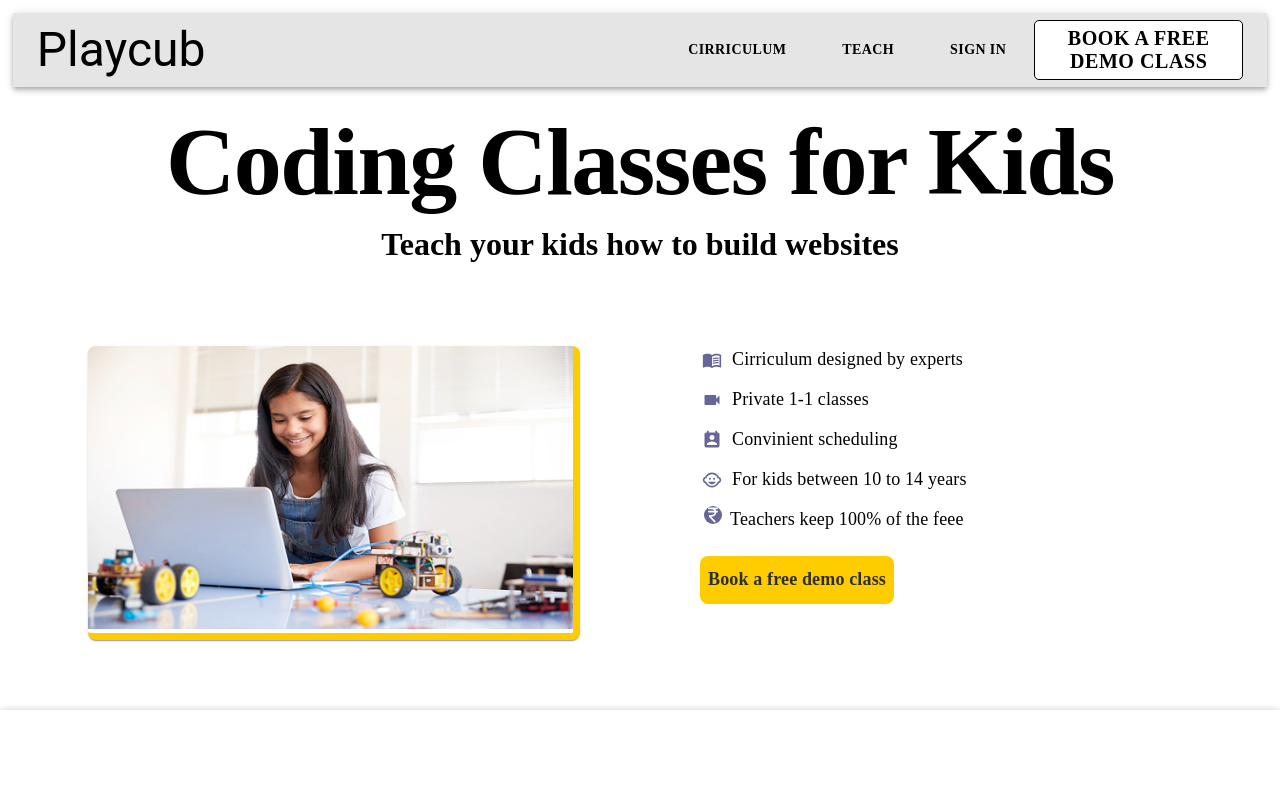
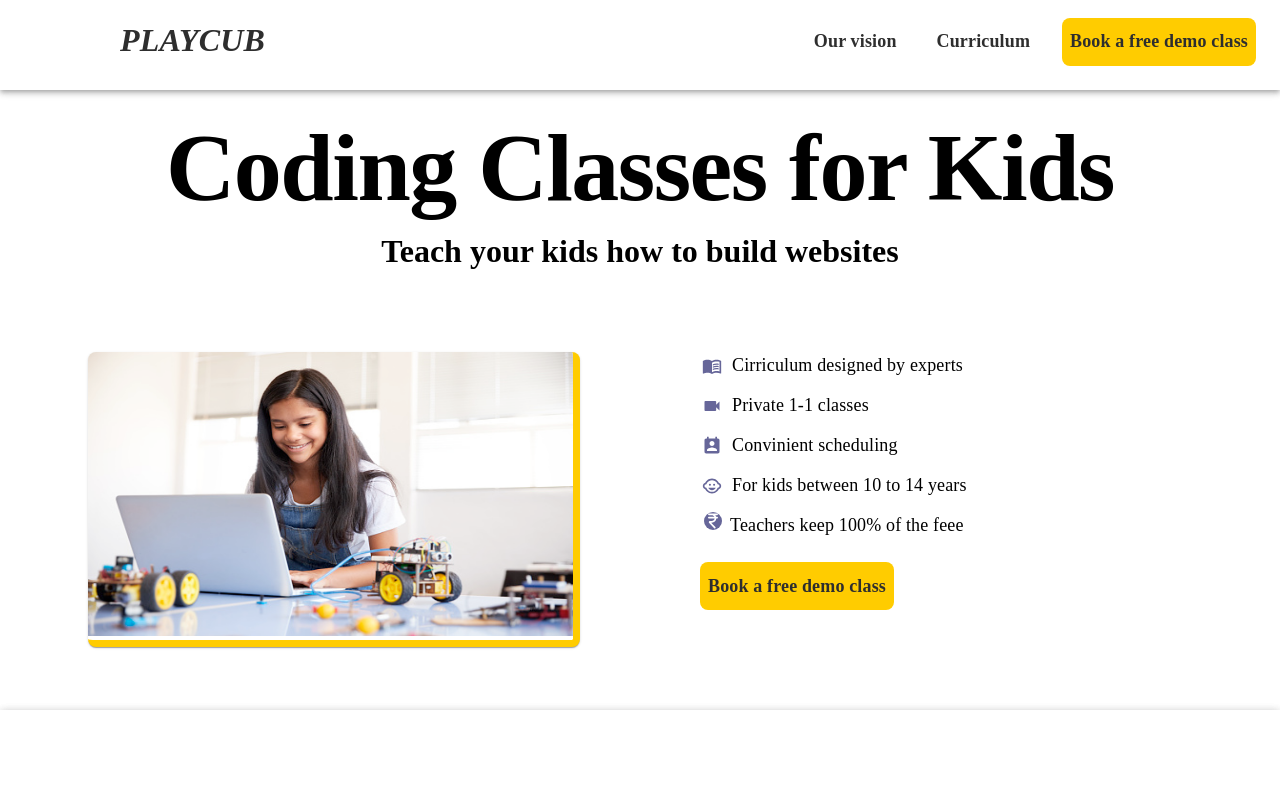
Before and after one commit to navgurukul/playcub-fe, a Next.js app: page /home in a window 1280 px wide. Shown: the top 796 px of the page. Built offline with nearby package versions, Linux system fonts and the light colour scheme.

Commit message:
New-navbar

```diff
--- a/comp/appBar.js
+++ b/comp/appBar.js
@@ -2,209 +2,45 @@ import * as React from "react";
 import AppBar from "@mui/material/AppBar";
 import Box from "@mui/material/Box";
 import Toolbar from "@mui/material/Toolbar";
-import IconButton from "@mui/material/IconButton";
 import Typography from "@mui/material/Typography";
-import Menu from "@mui/material/Menu";
-import MenuIcon from "@mui/icons-material/Menu";
-import Container from "@mui/material/Container";
-import Avatar from "@mui/material/Avatar";
 import Button from "@mui/material/Button";
-import Tooltip from "@mui/material/Tooltip";
-import MenuItem from "@mui/material/MenuItem";
-import { createTheme, ThemeProvider } from "@mui/material/styles";
+const ResponsiveAppBar =() =>{
+    return(
+     <Box sx={{ flexGrow: 1 }}>
+      <AppBar position="static" sx={{background:"white", height:90}}>
+        <Toolbar>
 
-const pages = ["Cirriculum", "Teach", "Sign In"];
-const settings = ["Profile", "Account", "Dashboard", "Logout"];
-
-const theme = createTheme({
-  status: {
-    danger: "#e53e3e"
-  },
-  palette: {
-    primary: {
-      main: "#e5e5e5",
-      darker: "#053e85"
-    },
-    neutral: {
-      main: "#64748B",
-      contrastText: "#fff"
-    }
-  }
-});
-const ResponsiveAppBar = () => {
-  const [anchorElNav, setAnchorElNav] = React.useState(null);
-  const [anchorElUser, setAnchorElUser] = React.useState(null);
-
-  const handleOpenNavMenu = (event) => {
-    setAnchorElNav(event.currentTarget);
-  };
-  const handleOpenUserMenu = (event) => {
-    setAnchorElUser(event.currentTarget);
-  };
-
-  const handleCloseNavMenu = () => {
-    setAnchorElNav(null);
-  };
-
-  const handleCloseUserMenu = () => {
-    setAnchorElUser(null);
-  };
-
-  return (
-    <ThemeProvider theme={theme}>
-      <AppBar position="static" color="primary" style={{
-        // marginLeft: "5%",
-        // marginRight: "5%",
-        margin:"1%",
-        padding:"5px 0",
-        // position: "absolute",
-        width: "98%",
-        // height: "110px",
-        // left: "58px",
-        // top: "40px",
-
-        fontFamily: 'Work Sans',
-        fontStyle: 'normal',
-        fontWeight: '700',
-        fontSize: '40px',
-        lineHeight: '47px',
-        /* identical to box height */
-
-        color:"#000000",
-
-        }}>
-        <Container maxWidth="xl">
-          <Toolbar disableGutters>
           <Typography
-              variant="h3"
             noWrap
             component="div"
-              sx={{ mr: 2, display: { xs: "none", md: "flex" } }}
+            sx={{ fontSize: "32px",
+            lineHeight: '48px',
+            fontWeight: 700,
+            fontStyle: 'italic',
+            color:"#2E2E2E",
+            p:2,
+            ml:10,
+            display: { xs: 'none', sm: 'block' } }}
           >
-              Playcub
+           PLAYCUB
           </Typography>
-
-            <Box sx={{ flexGrow: 1, display: { xs: "flex", md: "none" } }}>
-              <IconButton
-                size="large"
-                aria-label="account of current user"
-                aria-controls="menu-appbar"
-                aria-haspopup="true"
-                onClick={handleOpenNavMenu}
-                color="inherit"
-              >
-                <MenuIcon />
-              </IconButton>
-              <Menu
-                id="menu-appbar"
-                anchorEl={anchorElNav}
-                anchorOrigin={{
-                  vertical: "bottom",
-                  horizontal: "left"
-                }}
-                keepMounted
-                transformOrigin={{
-                  vertical: "top",
-                  horizontal: "left"
-                }}
-                open={Boolean(anchorElNav)}
-                onClose={handleCloseNavMenu}
-                sx={{
-                  display: { xs: "block", md: "none" }
-                }}
-              >
-                {pages.map((page) => (
-                  <MenuItem key={page} onClick={handleCloseNavMenu}>
-                    <Typography textAlign="center">{page}</Typography>
-                  </MenuItem>
-                ))}
-              </Menu>
-            </Box>
-            <Typography
-              variant="h6"
-              noWrap
-              component="div"
-              sx={{ flexGrow: 1, display: { xs: "flex", md: "none" } }}
-            >
-              Playcub
-            </Typography>
-            <Box sx={{ flexGrow: 1,
-            display: { xs: "none", md: "flex" } ,
-
-        justifyContent:"flex-end"}}>
-              {pages.map((page) => (
-                <Button
-                  key={page}
-                  onClick={handleCloseNavMenu}
-                  sx={{ my: 2,
-                    fontFamily: 'Work Sans',
-                    fontStyle: 'normal',
-                    fontWeight: '700',
-                    margin:"0 20px", color: "#000000", display: "block" }}
-                >
-                  {page}
+          <Box sx={{ flexGrow: 1 }} />
+          <Box sx={{ display: { xs: 'none', md: 'flex' } }}>
+            <Button  sx={{background:'#FFF',color:"#2E2E2E",mt:0.4,mr:3, p:"8px,16px"}} height="40px"  >
+                Our vision
             </Button>
-              ))}
-              <Box sx={{
-
-                background: "#FFFFFF",
-                border: "1px solid #000000",
-                boxSizing: "border-box",
-                borderRadius: "5px",
-                // height: "68px",
-                width: "209px",
-              }}>
-              <Button
-                  key={"Book-a-free-slot"}
-                  sx={{ my: 2,
-                    fontFamily: 'Work Sans',
-                    fontStyle: 'normal',
-                    fontWeight: '700',
-                    fontSize: "20px",
-                    lineHeight: "23px",
-                    textAlign: "center",
-                    margin:"0 0px",
-                    color: "#000000", display: "block" }}
-                >
-                  {"Book a Free Demo Class"}
+            <Button  sx={{background:'#FFF',color:"#2E2E2E",mt:0.4,mr:3, p:"8px,16px"}} height="40px"  >
+                Curriculum
+            </Button>
+            <Button sx={{background:'#FFCC00', color:"#2E2E2E" ,mt:0.4, p:"8px,16px"}} height="48px"  >
+                Book a free demo class
             </Button>
           </Box>
 
+        </Toolbar>
+      </AppBar>
+
     </Box>
-
-            <Box sx={{ flexGrow: 0 }}>
-              {/* <Tooltip title="Open settings">
-                <IconButton onClick={handleOpenUserMenu} sx={{ p: 0 }}>
-                  <Avatar alt="Remy Sharp" src="/static/images/avatar/2.jpg" />
-                </IconButton>
-              </Tooltip>
-              <Menu
-                sx={{ mt: "45px" }}
-                id="menu-appbar"
-                anchorEl={anchorElUser}
-                anchorOrigin={{
-                  vertical: "top",
-                  horizontal: "right"
-                }}
-                keepMounted
-                transformOrigin={{
-                  vertical: "top",
-                  horizontal: "right"
-                }}
-                open={Boolean(anchorElUser)}
-                onClose={handleCloseUserMenu}
-              >
-                {settings.map((setting) => (
-                  <MenuItem key={setting} onClick={handleCloseUserMenu}>
-                    <Typography textAlign="center">{setting}</Typography>
-                  </MenuItem>
-                ))}
-              </Menu> */}
-            </Box>
-          </Toolbar>
-        </Container>
-      </AppBar>
-    </ThemeProvider>
-  );
-};
+    )
+}
 export default ResponsiveAppBar;
--- a/pages/home/index.js
+++ b/pages/home/index.js
@@ -21,12 +21,13 @@ import TextField from '@mui/material/TextField';
 import ClassesCard from "./ClassesCard";
 import Footer from '../../comp/Footer';
 
+
 const HomePage = ()=>{
 
     return (
         <ThemeProvider theme={theme}>
             <ResponsiveAppBar/>
-            <Container  align="center">
+            <Container  align="center" sx={{mt:2}}>
                 <Typography variant="h1" >
                     Coding Classes for Kids
                 </Typography>
--- a/theme/theme.js
+++ b/theme/theme.js
@@ -99,6 +99,7 @@ theme = createTheme(theme, {
     },
 
 
+
     subtitle0: {
       fontSize: "32px",
       fontFamily: "Nunito Sans",
```
Lines whose indentation alone changed are shown as unchanged.
